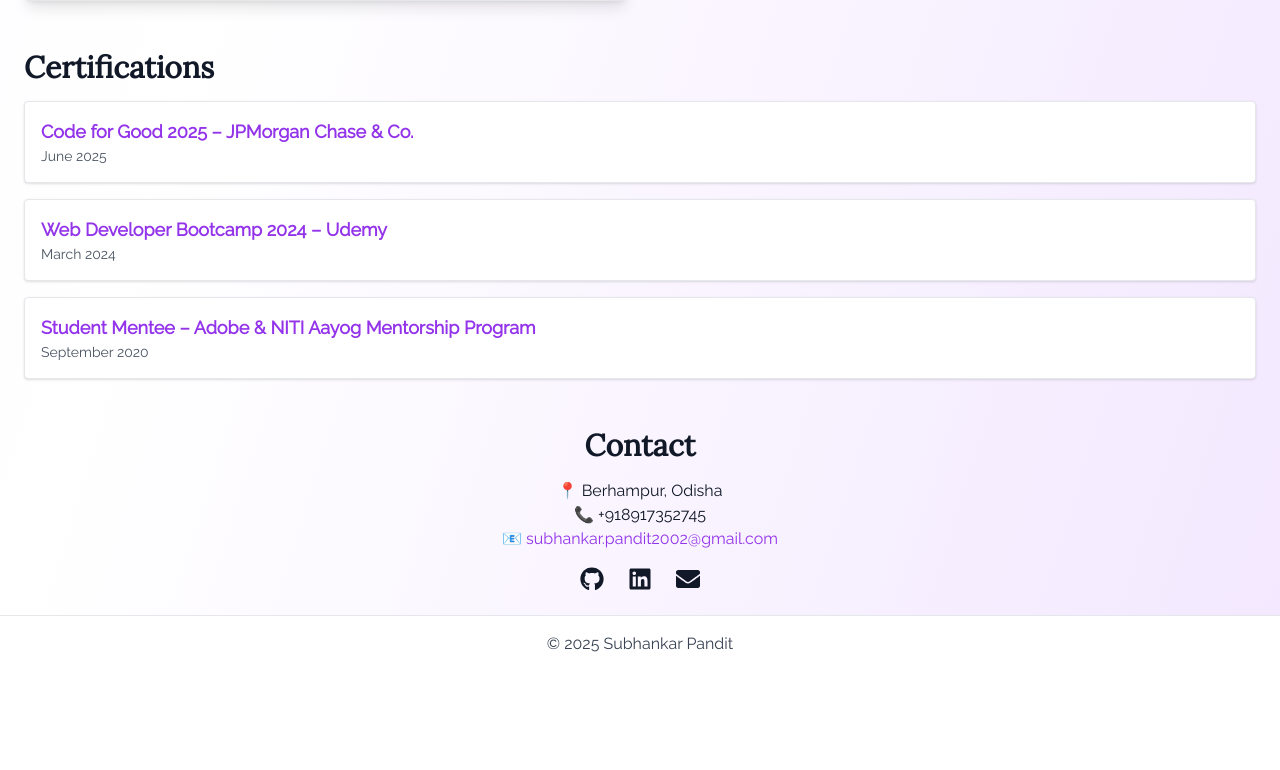
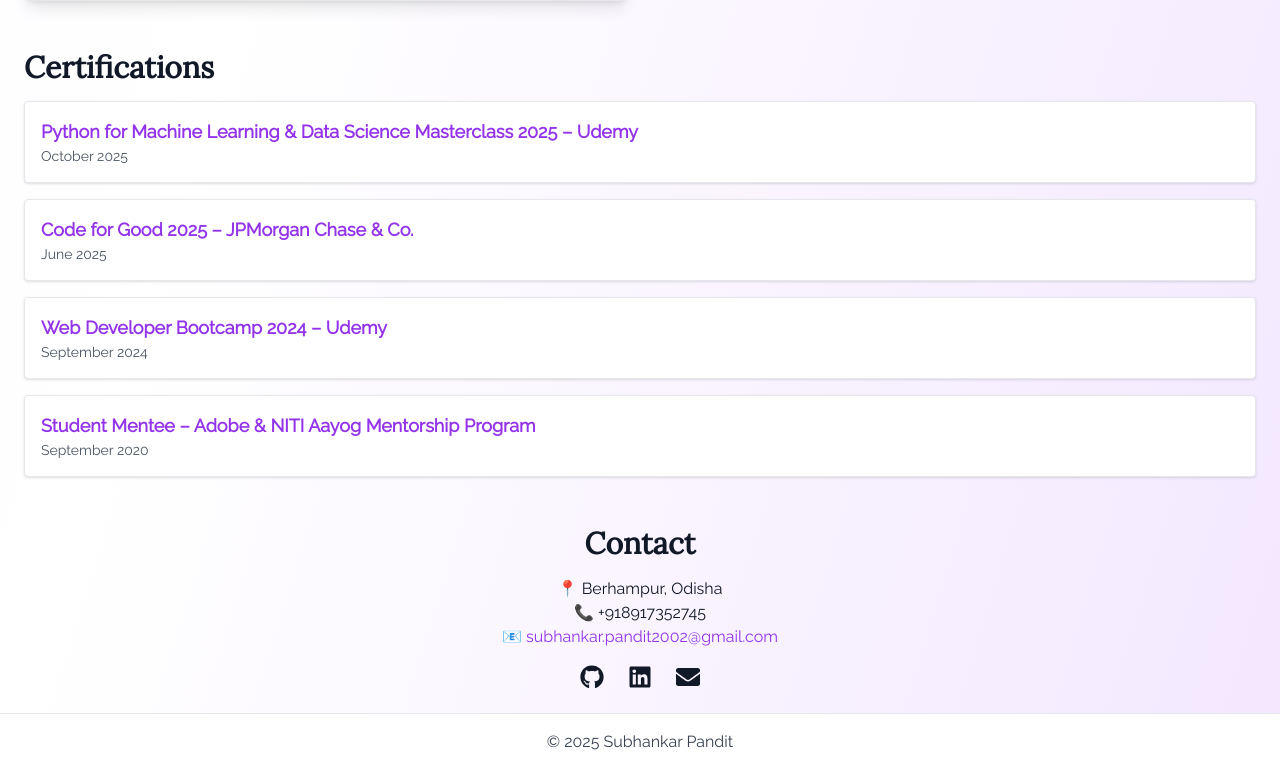
Before and after one commit to SubhankarA8415/Portfolio, a React (Vite) app in the folder portfolio/: page / in a window 1280 px wide. Shown: the part 3403-4173 px from the top of the page. Before the commit the page ends 4075 px from the top, so only its background shows below. Built offline with nearby package versions, Linux system fonts and the light colour scheme.

Commit message:
Add Python certification and update bootcamp date
Added a new certification for Python for Machine Learning and updated the date for the Web Developer Bootcamp.

```diff
--- a/portfolio/src/App.jsx
+++ b/portfolio/src/App.jsx
@@ -115,13 +115,18 @@
 
 const certifications = [
   {
+    title: "Python for Machine Learning & Data Science Masterclass 2025 – Udemy",
+    date: "October 2025",
+    link: "https://www.udemy.com/certificate/UC-b0ee345a-c8dd-49e3-a295-b66a1e731055/" // Replace with your actual certificate link
+  },
+  {
     title: "Code for Good 2025 – JPMorgan Chase & Co.",
     date: "June 2025",
     link: "https://www.dropbox.com/scl/fi/jdz19t5mkgzyhg3x7hilo/cfg_hyd_JPMC.jpg?rlkey=4h16id8yo5g48ifyu0j9x6eb4&st=lm4xfat5&dl=0" // Replace with actual certificate link if available
   },
   {
     title: "Web Developer Bootcamp 2024 – Udemy",
-    date: "March 2024",
+    date: "September 2024",
     link: "https://www.udemy.com/certificate/UC-f18b2d39-1672-42bb-8e94-5930e8caabd5/" // Replace with your actual certificate link
   },
   {
```
